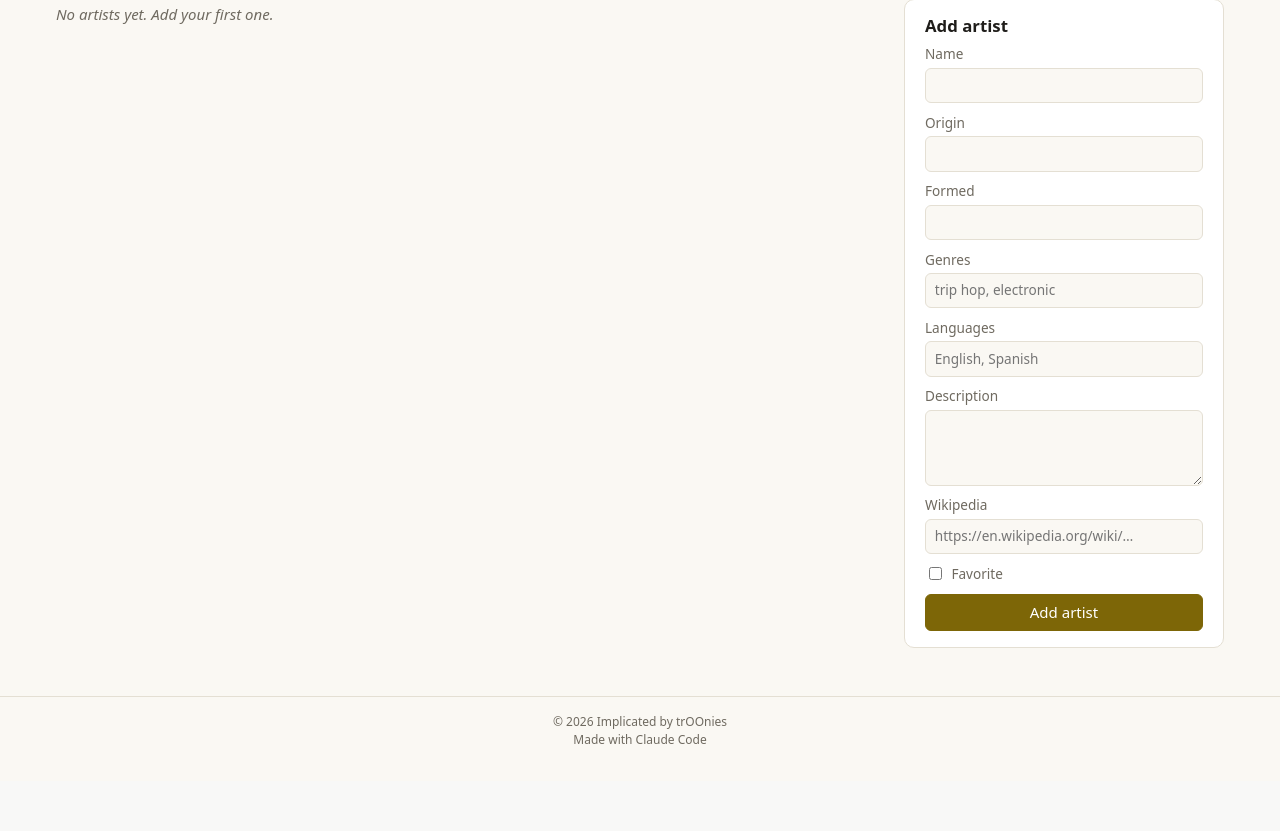
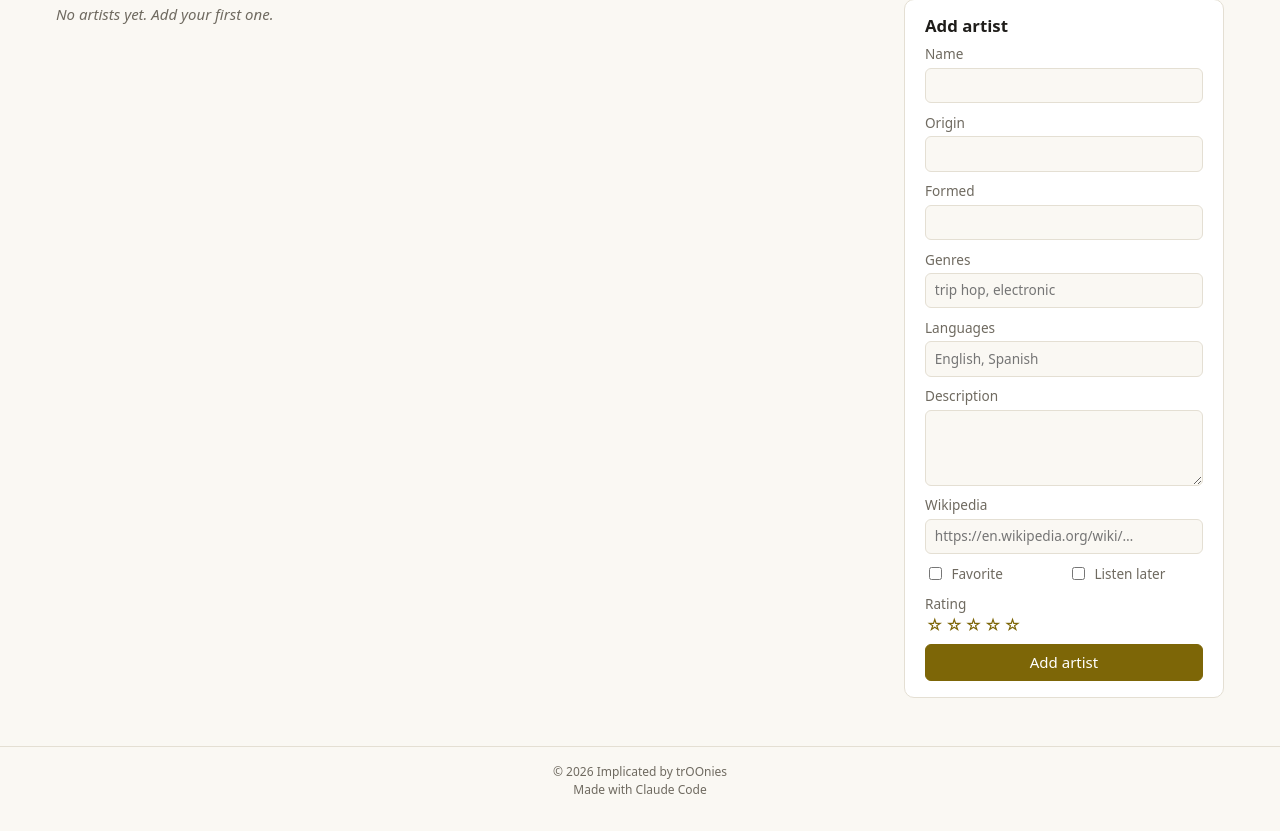
Before and after one commit to trOOnies/implicated, a FastAPI app: page /artists in a window 1280 px wide. Shown: the part 132-963 px from the top of the page. Before the commit the page ends 876 px from the top, so only its background shows below. Run offline with FastAPI, Linux system fonts and the light colour scheme; data that the repository does not hold is empty; parts of the project's set-up code (start-up, migrations or seed data) failed here and were passed over.

Commit message:
Rate and mark artists from the Add artist form
The Add artist form now has a Listen later box and the same five stars
as saved artists: clicking one sets the rating, clicking it again takes
it away (static/stars.js fills a hidden field). The year a band formed
can no longer be in the future, in the forms and the API; the importer
warns about a future creation_year and leaves it out instead of
failing the whole import.

Co-Authored-By: Claude Opus 5.5 <noreply@anthropic.com>

```diff
--- a/src/implicated/importer.py
+++ b/src/implicated/importer.py
@@ -74,6 +74,7 @@ from implicated.models import (
     Song,
     SongIn,
     lyrics_file_name,
+    validate_formed_year,
     validate_wiki,
 )
 
@@ -316,10 +317,16 @@ def _import_artist(lib: Library, data: dict, report: Report) -> int:
     except ValueError:
         report.warnings.append(f"{name}: ignored wiki {wiki!r}, it is not a Wikipedia article")
         wiki = None
+    formed_year = _year(data.get("creation_year"), name)
+    try:
+        validate_formed_year(formed_year)
+    except ValueError:
+        report.warnings.append(f"{name}: ignored creation_year {formed_year}, it is in the future")
+        formed_year = None
     artist_in = ArtistIn(
         name=name,
         country=_text(data.get("origin") or data.get("country")) or (existing and existing.country),
-        formed_year=_year(data.get("creation_year"), name) or (existing and existing.formed_year),
+        formed_year=formed_year or (existing and existing.formed_year),
         genres=_strings(data.get("genres")) or (existing.genres if existing else []),
         languages=_strings(data.get("languages")) or (existing.languages if existing else []),
         bio=data.get("description") or data.get("bio") or (existing and existing.bio),
--- a/src/implicated/library.py
+++ b/src/implicated/library.py
@@ -48,6 +48,7 @@ from implicated.models import (
     SongVideoIn,
     lyrics_file_name,
     shop_link,
+    validate_formed_year,
     validate_kind,
     validate_ownership,
     validate_price,
@@ -539,6 +540,7 @@ class Library:
         wiki = data.wiki.strip() if data.wiki else None
         validate_wiki(wiki)
         validate_rating(data.rating)
+        validate_formed_year(data.formed_year)
         values = asdict(data)
         values["name"] = data.name.strip()
         values["wiki"] = wiki
--- /dev/null
+++ b/src/implicated/web/static/stars.js
@@ -0,0 +1,17 @@
+// Star ratings in forms (`.rating[data-input]`, see _rating_input.html): a click sets the hidden
+// rating field and fills the stars up to it, like the stars of saved records; clicking the
+// current rating takes it away.
+document.addEventListener("click", (event) => {
+  const star = event.target.closest(".rating[data-input] .star");
+  if (!star) return;
+  const group = star.closest(".rating");
+  const field = group.querySelector('input[name="rating"]');
+  const picked = Number(star.dataset.value);
+  const rating = Number(field.value) === picked ? 0 : picked;
+  field.value = rating || "";
+  for (const each of group.querySelectorAll(".star")) {
+    const value = Number(each.dataset.value);
+    each.classList.toggle("on", value <= rating);
+    each.setAttribute("aria-pressed", value === rating ? "true" : "false");
+  }
+});
--- a/src/implicated/web/static/style.css
+++ b/src/implicated/web/static/style.css
@@ -137,6 +137,7 @@ main { max-width: 1200px; margin: 0 auto; padding: 1.5rem 1rem 2rem; }
 .rating .star:hover ~ .star::before { content: "☆"; }
 .rating .star:focus-visible { outline: 2px solid var(--accent); outline-offset: 1px; }
 .rating.big .star { font-size: 1.45rem; }
+.field { display: flex; flex-direction: column; gap: .2rem; font-size: .85rem; color: var(--muted); }
 
 /* Tiles */
 .tiles { display: grid; gap: 1rem; grid-template-columns: repeat(auto-fit, minmax(150px, 1fr)); margin-bottom: 1rem; }
--- a/src/implicated/web/templates/_artist_edit.html
+++ b/src/implicated/web/templates/_artist_edit.html
@@ -4,7 +4,7 @@
     <label>Name <input name="name" required value="{{ artist.name }}"></label>
     <div class="row">
       <label>Origin <input name="country" value="{{ artist.country or '' }}"></label>
-      <label>Formed <input name="formed_year" type="number" min="1800" max="2100" value="{{ artist.formed_year or '' }}"></label>
+      <label>Formed <input name="formed_year" type="number" min="1800" max="{{ this_year() }}" value="{{ artist.formed_year or '' }}"></label>
     </div>
     <div class="row">
       <label>Genres <input name="genres" value="{{ artist.genres | join(', ') }}"></label>
--- a/src/implicated/web/templates/_artist_form.html
+++ b/src/implicated/web/templates/_artist_form.html
@@ -2,11 +2,15 @@
   {% if error %}<p class="error">{{ error }}</p>{% endif %}
   <label>Name <input name="name" required value="{{ form.get('name', '') }}"></label>
   <label>Origin <input name="country" value="{{ form.get('country', '') }}"></label>
-  <label>Formed <input name="formed_year" type="number" min="1800" max="2100" value="{{ form.get('formed_year', '') }}"></label>
+  <label>Formed <input name="formed_year" type="number" min="1800" max="{{ this_year() }}" value="{{ form.get('formed_year', '') }}"></label>
   <label>Genres <input name="genres" placeholder="trip hop, electronic" value="{{ form.get('genres', '') }}"></label>
   <label>Languages <input name="languages" placeholder="English, Spanish" value="{{ form.get('languages', '') }}"></label>
   <label>Description <textarea name="bio" rows="3">{{ form.get('bio', '') }}</textarea></label>
   <label>Wikipedia <input name="wiki" type="url" placeholder="https://en.wikipedia.org/wiki/…" value="{{ form.get('wiki', '') }}"></label>
-  <label class="check"><input type="checkbox" name="favorite" {% if form.get('favorite') %}checked{% endif %}> Favorite</label>
+  <div class="row">
+    <label class="check"><input type="checkbox" name="favorite" {% if form.get('favorite') %}checked{% endif %}> Favorite</label>
+    <label class="check"><input type="checkbox" name="listen_later" {% if form.get('listen_later') %}checked{% endif %}> Listen later</label>
+  </div>
+  <div class="field">Rating {% with rating=form.get('rating', '') | int(0) %}{% include "_rating_input.html" %}{% endwith %}</div>
   <button type="submit">Add artist</button>
 </form>
--- /dev/null
+++ b/src/implicated/web/templates/_rating_input.html
@@ -0,0 +1,10 @@
+{# The same 1–5 stars as `_rating.html`, for a form: clicking one sets the hidden `rating`
+   field (see stars.js) and clicking the current rating takes it away. #}
+<span class="rating" data-input role="group" aria-label="Rating">
+  <input type="hidden" name="rating" value="{{ rating or '' }}">
+  {%- for n in range(1, 6) %}
+  <button type="button" class="star{% if rating and n <= rating %} on{% endif %}" data-value="{{ n }}"
+          aria-pressed="{{ 'true' if rating == n else 'false' }}"
+          aria-label="{{ n }} {{ 'star' if n == 1 else 'stars' }}" title="{{ n }} {{ 'star' if n == 1 else 'stars' }}"></button>
+  {%- endfor %}
+</span>
--- a/src/implicated/web/templates/base.html
+++ b/src/implicated/web/templates/base.html
@@ -10,6 +10,7 @@
   <link rel="stylesheet" href="{{ url_for('static', path='style.css') }}">
   <script src="{{ url_for('static', path='htmx.min.js') }}" defer></script>
   <script src="{{ url_for('static', path='sort.js') }}" defer></script>
+  <script src="{{ url_for('static', path='stars.js') }}" defer></script>
   {% block scripts %}{% endblock %}
 </head>
 <body>
--- a/src/implicated/web/templates/help.html
+++ b/src/implicated/web/templates/help.html
@@ -20,7 +20,9 @@
       up here once you have some.</dd>
       <dt>🎤 <a href="/artists">Artists</a></dt>
       <dd>Every artist with their genres; filter them by name, <strong>origin</strong>,
-      <strong>genre</strong> or <strong>language</strong>. Open one to see its line-up,
+      <strong>genre</strong> or <strong>language</strong>. The <em>Add artist</em> form can mark a
+      new artist as a favorite or to listen later and rate it right away; the year it formed
+      cannot be in the future. Open one to see its line-up,
       discography and songs, edit it (also to write your own notes, which imports leave alone),
       or add albums and songs.</dd>
       <dt>💿 <a href="/albums">Albums</a></dt>
```
Also changed, not shown: src/implicated/models.py (+7 -0 lines), src/implicated/web/views.py (+8 -1 lines), tests/test_importer.py (+10 -0 lines), tests/test_models.py (+15 -1 lines), tests/test_web.py (+30 -0 lines).
